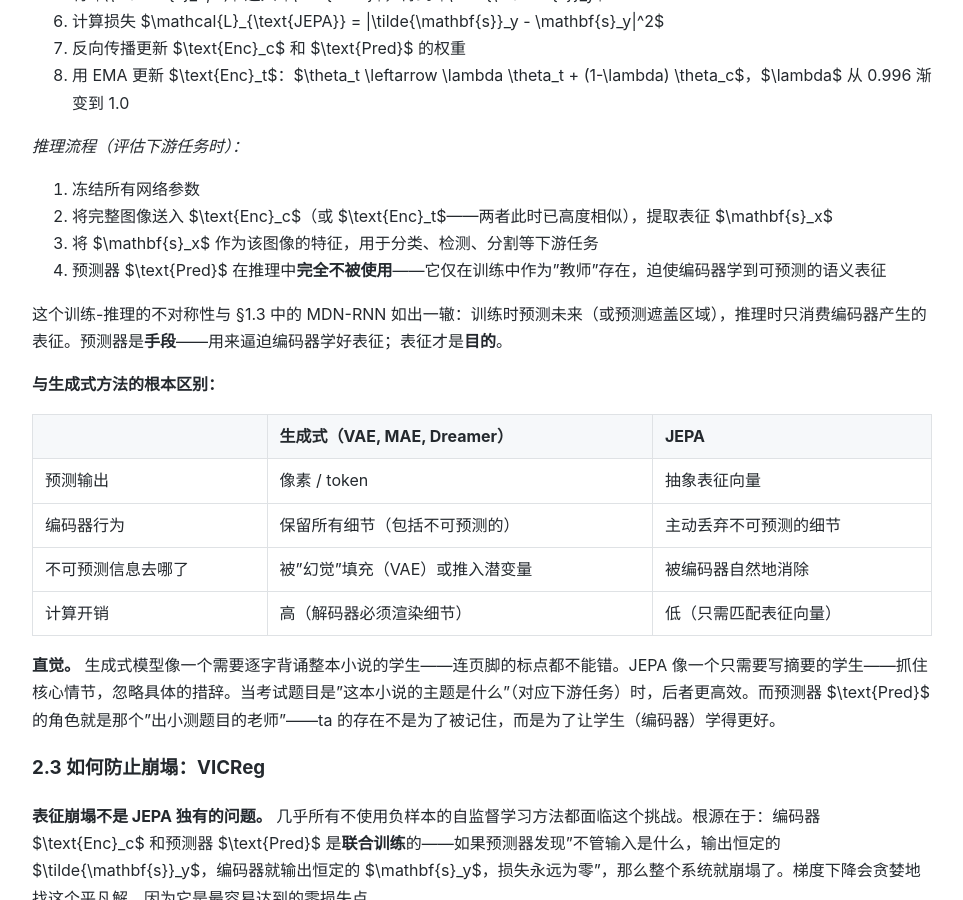
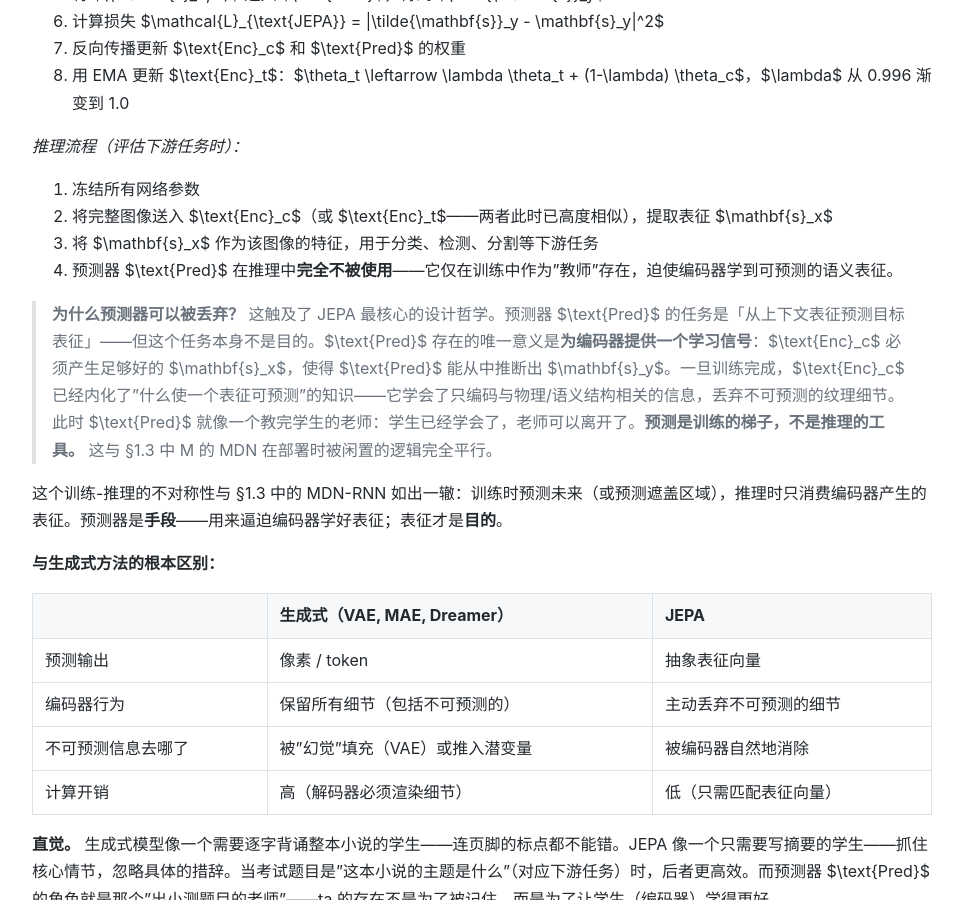
Before and after one commit to liuwwei3/liuwwei3.github.io, a Jekyll site: the page built from blogs/world-models-survey.md, in a window 1280 px wide and 900 px high, scrolled down 14521 px. Shown: the whole window, without its empty margins (158-1121 px from the left). Built offline with Jekyll 4.4.1, drawn with Linux system fonts in a browser that asks for light colours.

Commit message:
Expand §2.2: explain why JEPA predictor can be discarded at inference (parallel to §1.3 MDN)

```diff
--- a/blogs/world-models-survey.md
+++ b/blogs/world-models-survey.md
@@ -510,7 +510,9 @@ $$\boldsymbol{\theta}_t \leftarrow \lambda \boldsymbol{\theta}_t + (1-\lambda) \
 1. 冻结所有网络参数
 2. 将完整图像送入 $\text{Enc}_c$（或 $\text{Enc}_t$——两者此时已高度相似），提取表征 $\mathbf{s}_x$
 3. 将 $\mathbf{s}_x$ 作为该图像的特征，用于分类、检测、分割等下游任务
-4. 预测器 $\text{Pred}$ 在推理中**完全不被使用**——它仅在训练中作为"教师"存在，迫使编码器学到可预测的语义表征 <!--这里需要再说明下，-->
+4. 预测器 $\text{Pred}$ 在推理中**完全不被使用**——它仅在训练中作为"教师"存在，迫使编码器学到可预测的语义表征。
+
+> **为什么预测器可以被丢弃？** 这触及了 JEPA 最核心的设计哲学。预测器 $\text{Pred}$ 的任务是「从上下文表征预测目标表征」——但这个任务本身不是目的。$\text{Pred}$ 存在的唯一意义是**为编码器提供一个学习信号**：$\text{Enc}_c$ 必须产生足够好的 $\mathbf{s}_x$，使得 $\text{Pred}$ 能从中推断出 $\mathbf{s}_y$。一旦训练完成，$\text{Enc}_c$ 已经内化了"什么使一个表征可预测"的知识——它学会了只编码与物理/语义结构相关的信息，丢弃不可预测的纹理细节。此时 $\text{Pred}$ 就像一个教完学生的老师：学生已经学会了，老师可以离开了。**预测是训练的梯子，不是推理的工具。** 这与 §1.3 中 M 的 MDN 在部署时被闲置的逻辑完全平行。
 
 这个训练-推理的不对称性与 §1.3 中的 MDN-RNN 如出一辙：训练时预测未来（或预测遮盖区域），推理时只消费编码器产生的表征。预测器是**手段**——用来逼迫编码器学好表征；表征才是**目的**。
 
```
